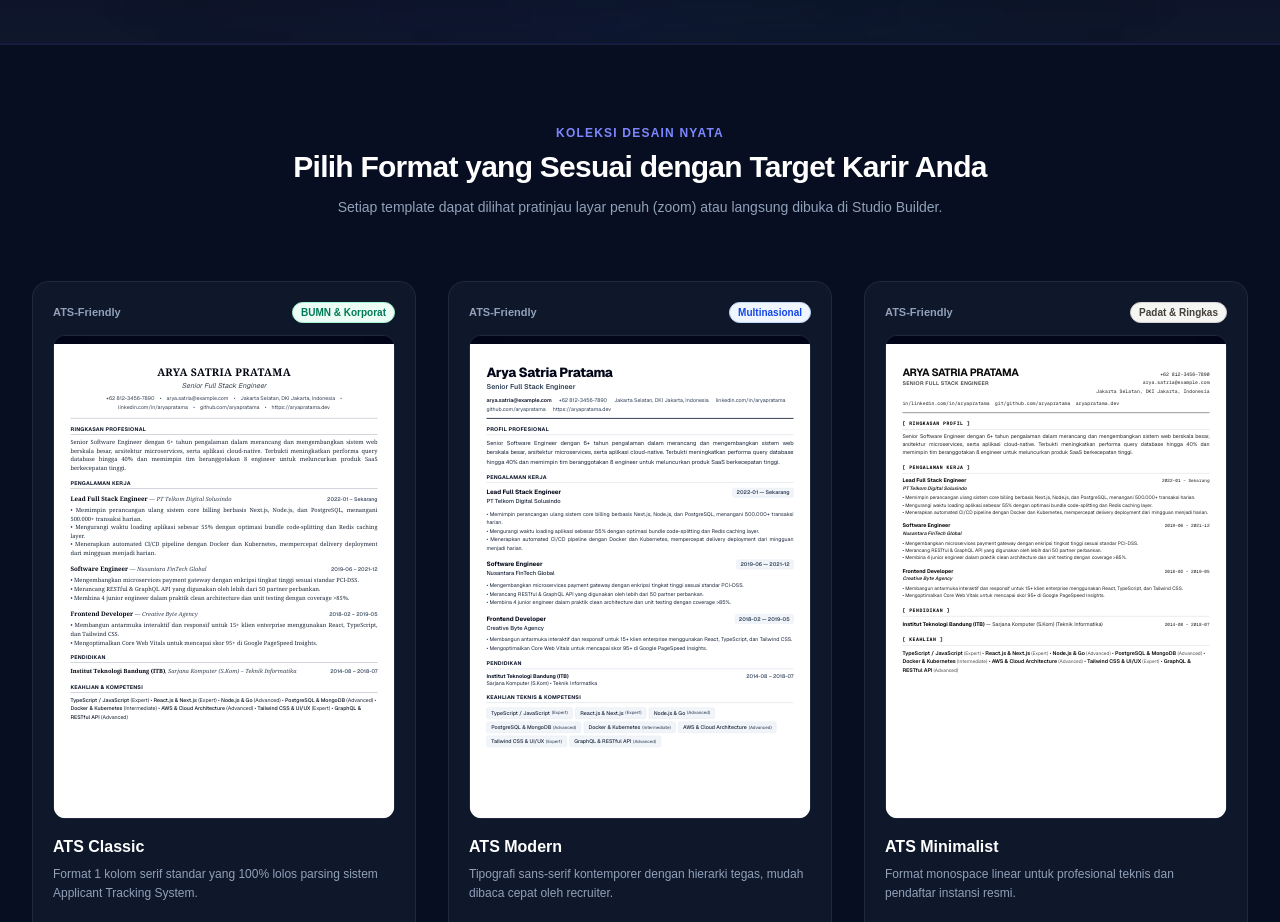
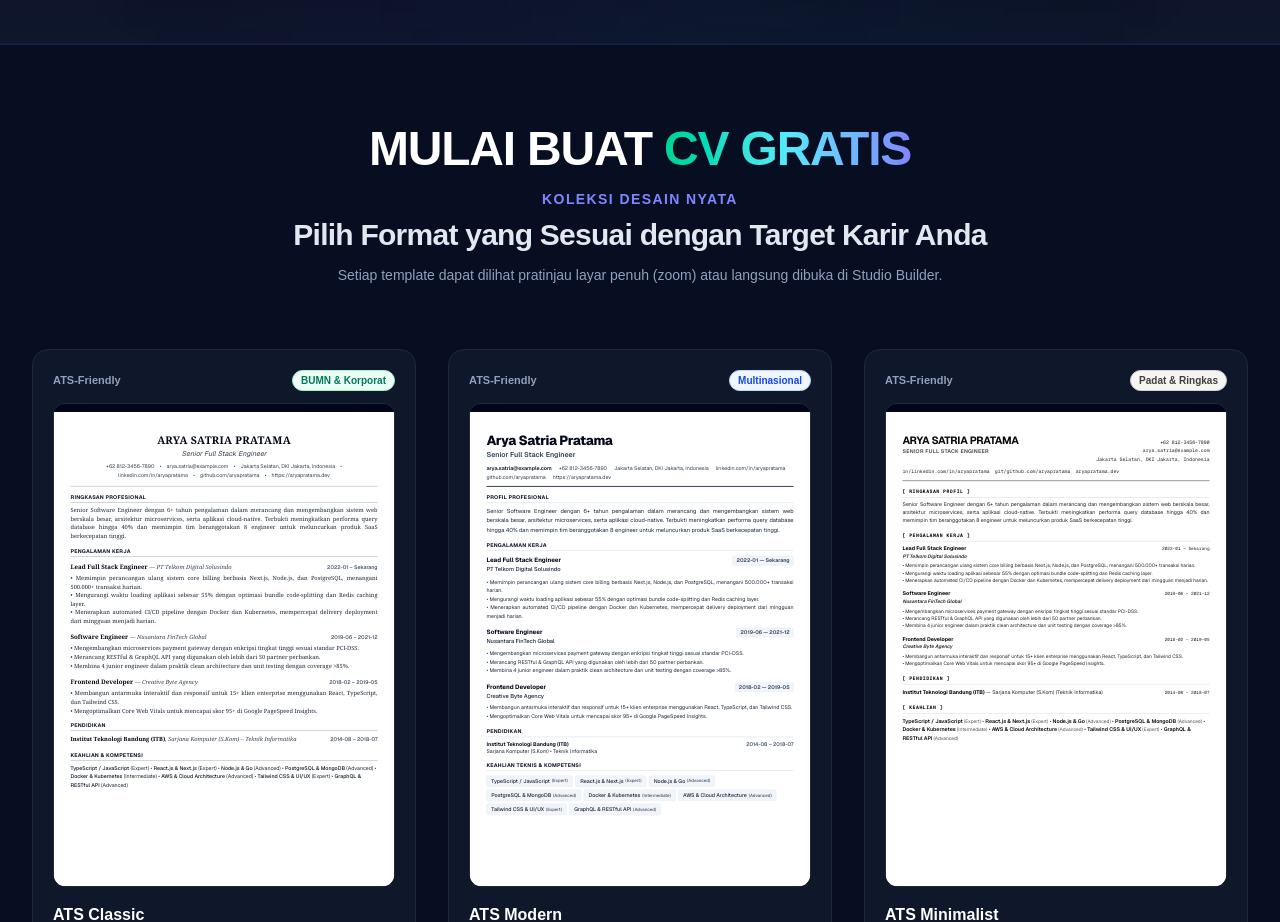
Before and after one commit to Fajarrr124314/CV-Generate, a Next.js app: page / in a window 1280 px wide. Shown: the part 1280-2202 px from the top of the page. Built offline with nearby package versions, Linux system fonts and the light colour scheme.

Commit message:
feat(landing): add prominent MULAI BUAT CV GRATIS heading above Koleksi Desain Nyata

```diff
--- a/src/app/page.tsx
+++ b/src/app/page.tsx
@@ -899,10 +899,13 @@ export default function HomePage() {
       <section id="templates" className="py-20 bg-slate-900/50 border-t border-slate-800/80">
         <div className="max-w-7xl mx-auto px-4 sm:px-6 lg:px-8">
           <div className="text-center max-w-3xl mx-auto mb-16">
-            <h2 className="text-xs font-bold uppercase tracking-widest text-indigo-400 mb-2">
+            <h2 className="text-3xl sm:text-4xl lg:text-5xl font-black text-white tracking-tight uppercase mb-4">
+              MULAI BUAT <span className="text-transparent bg-clip-text bg-gradient-to-r from-emerald-400 via-cyan-300 to-indigo-400">CV GRATIS</span>
+            </h2>
+            <p className="text-xs sm:text-sm font-bold uppercase tracking-widest text-indigo-400 mb-2">
               Koleksi Desain Nyata
-            </h2>
-            <p className="text-3xl font-extrabold text-white tracking-tight">
+            </p>
+            <p className="text-2xl sm:text-3xl font-extrabold text-slate-200 tracking-tight">
               Pilih Format yang Sesuai dengan Target Karir Anda
             </p>
             <p className="mt-3 text-sm text-slate-400">
```
